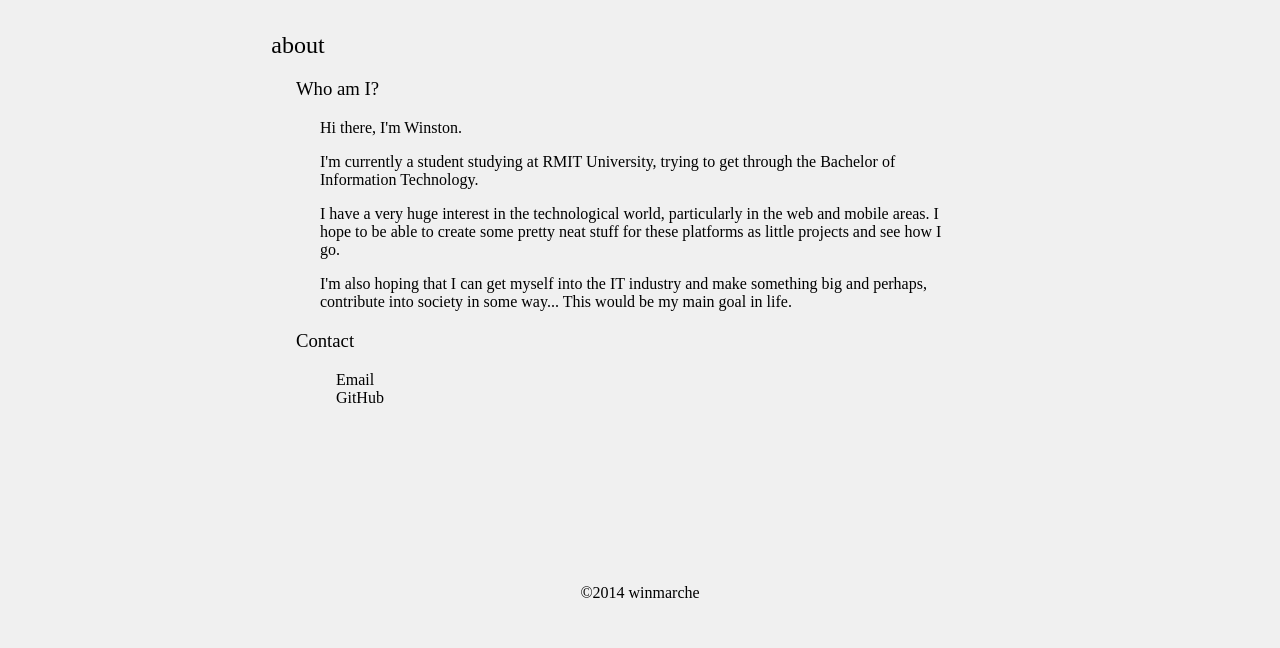
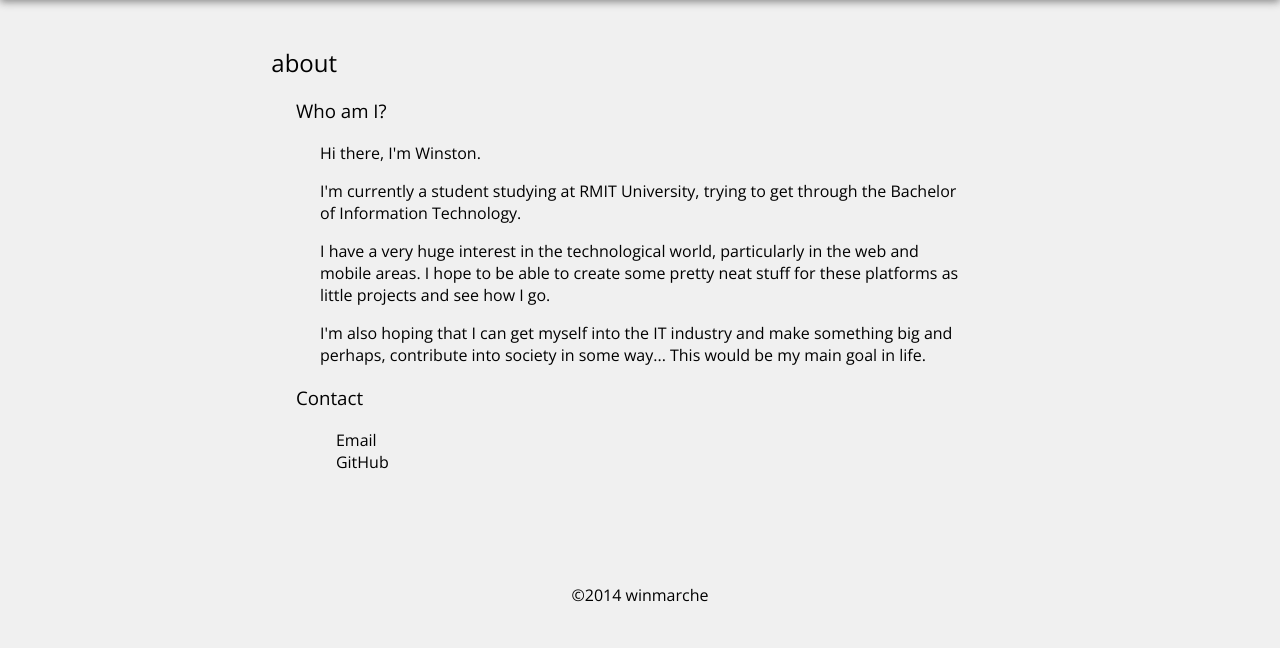
Before and after one commit to winmarche/winmarche.github.io, a plain HTML site: page about.html in a window 1280 px wide. Shown: the part 152-800 px from the top of the page. Drawn offline with nearby package versions, Linux system fonts and the light colour scheme.

Commit message:
Page Update 1.1.1

```diff
--- a/css/content.css
+++ b/css/content.css
@@ -1,6 +1,7 @@
 html
 {
 	background-color: #F0F0F0;
+	font-family: Open Sans
 }
 
 html, body
```
